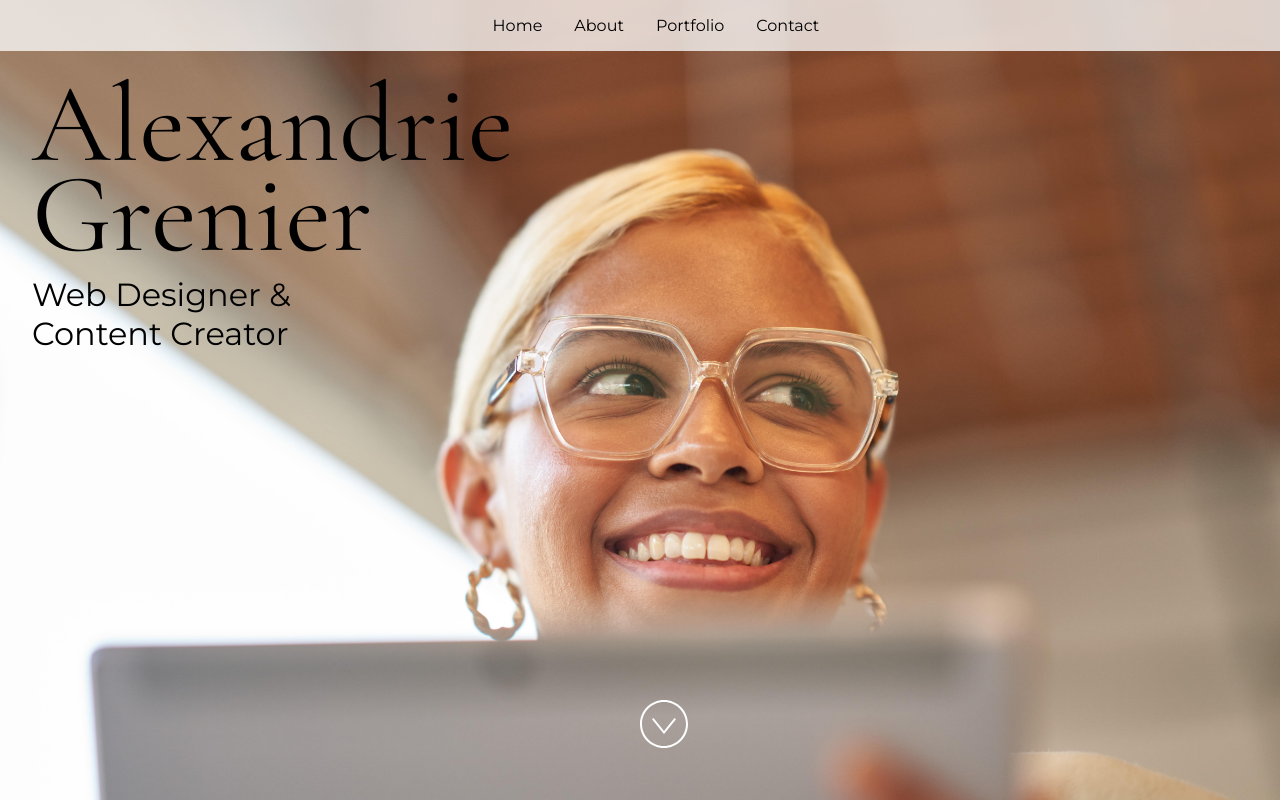
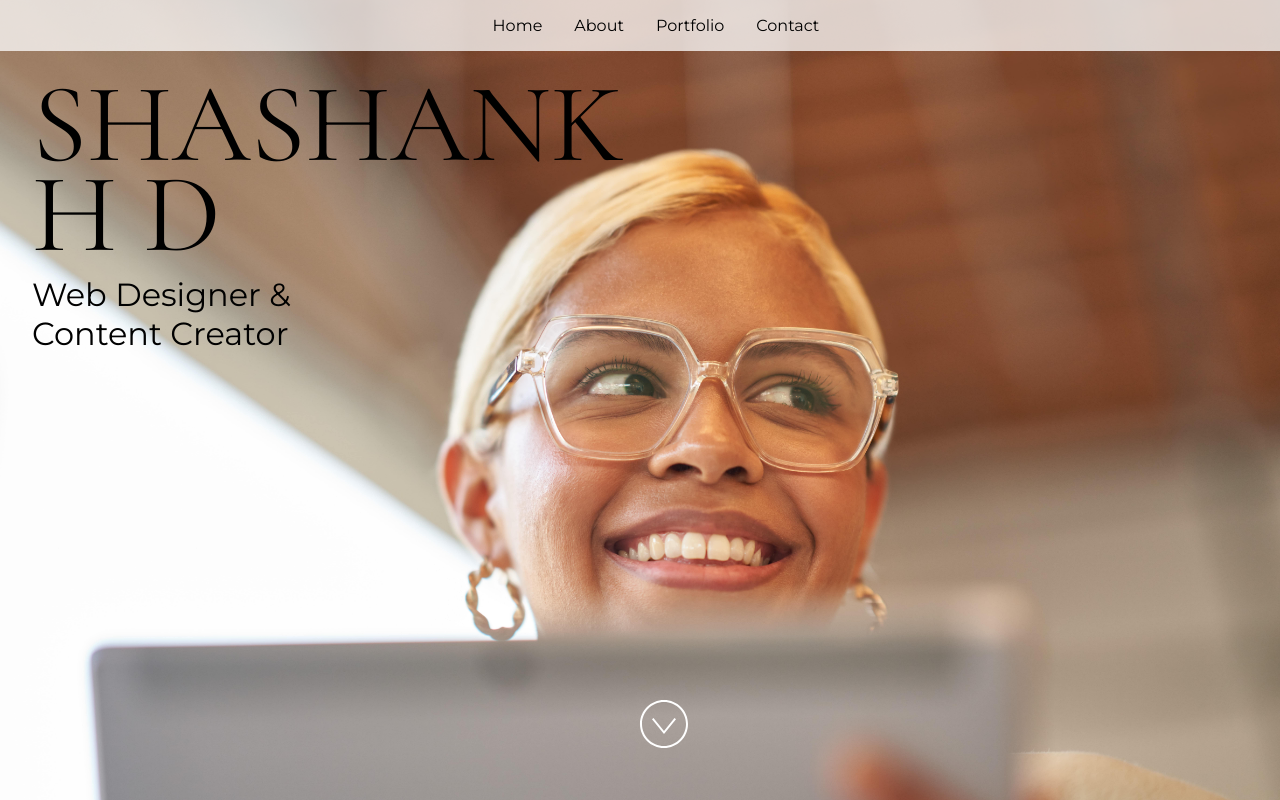
Before and after one commit to hdshashank/portfolio, a React (Vite) app: page / in a window 1280 px wide. Shown: the top 800 px of the page. Built offline with nearby package versions, Linux system fonts and the light colour scheme.

Commit message:
update name

```diff
--- a/src/App.jsx
+++ b/src/App.jsx
@@ -24,7 +24,7 @@ import "./styles.css";
  * If you don't have one of the social sites listed, leave it as an empty string.
  */
 const siteProps = {
-  name: "Alexandrie Grenier",
+  name: "SHASHANK H D",
   title: "Web Designer & Content Creator",
   email: "alex@example.com",
   gitHub: "microsoft",
```
